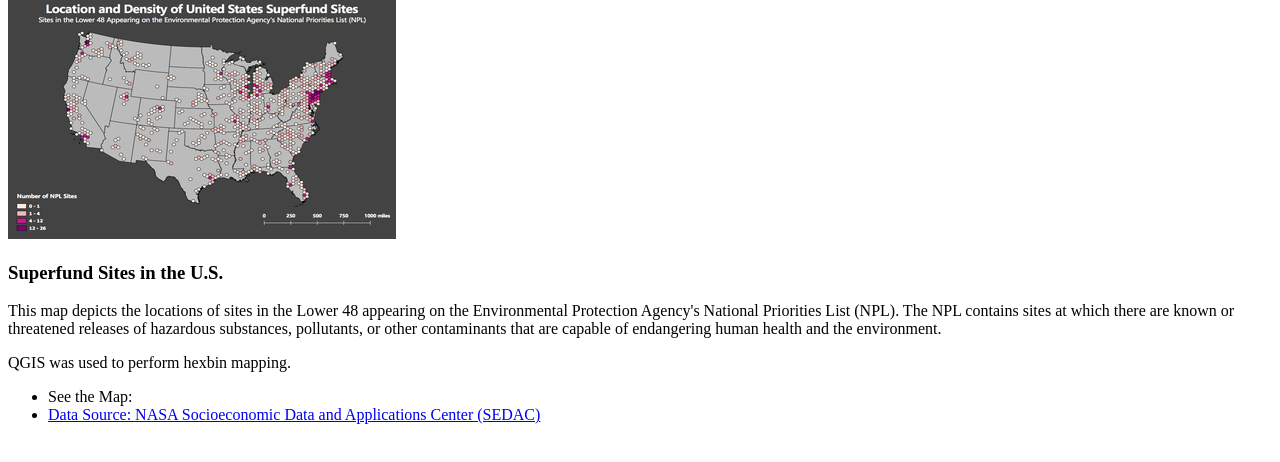
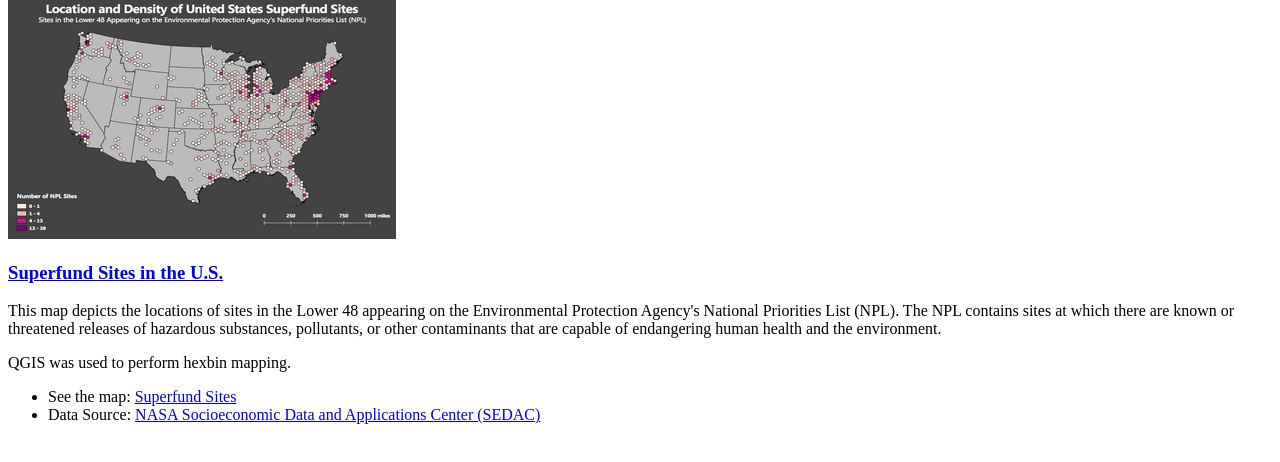
Before and after one commit to cvandyke97/cvandyke97.github.io, a plain HTML site: page index.html in a window 1280 px wide. Shown: the part 128-590 px from the top of the page. Drawn offline with Linux system fonts and the light colour scheme.

Commit message:
add links

```diff
--- a/index.html
+++ b/index.html
@@ -22,13 +22,13 @@
 </header>
 
 <section>
-    <img src="images/superfund_map1.jpg" alt="hexbin map of superfund sites">
-    <h3>Superfund Sites in the U.S.</h3>
+    <a href = "maps/superfund_map.pdf"><img src="images/superfund_map1.jpg" alt="hexbin map of superfund sites"/></a>
+    <h3><a href= "maps/superfund_map.pdf">Superfund Sites in the U.S.</a></h3>
     <p>This map depicts the locations of sites in the Lower 48 appearing on the Environmental Protection Agency's National Priorities List (NPL). The NPL contains sites at which there are known or threatened releases of hazardous substances, pollutants, or other contaminants that are capable of endangering human health and the environment.</p>
     <p>QGIS was used to perform hexbin mapping.</p>
     <ul>
-        <li>See the Map: <a href="maps/superfund_map.pdf"/></li>
-        <li>Data Source: <a href="http://sedac.ciesin.columbia.edu/"/>NASA Socioeconomic Data and Applications Center (SEDAC)</li>
+        <li>See the map: <a href="maps/superfund_map.pdf">Superfund Sites</a></li>
+        <li>Data Source: <a href="http://sedac.ciesin.columbia.edu/">NASA Socioeconomic Data and Applications Center (SEDAC)</a></li>
     </ul>
 </section>
 
```
